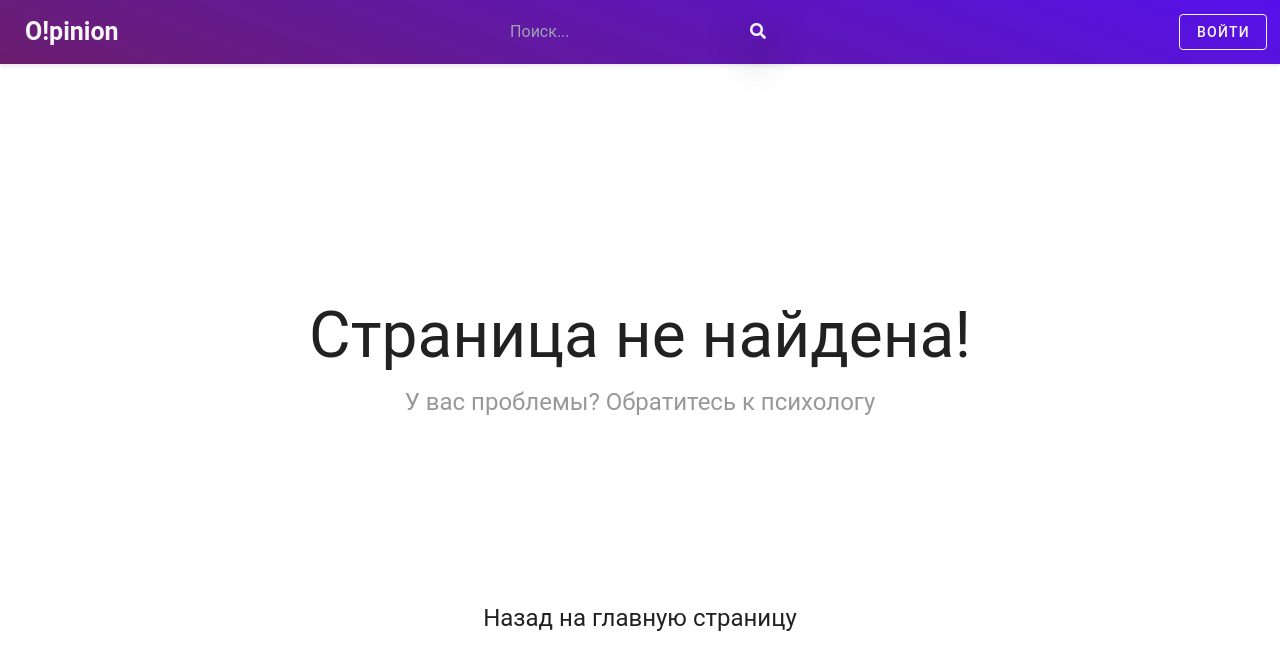
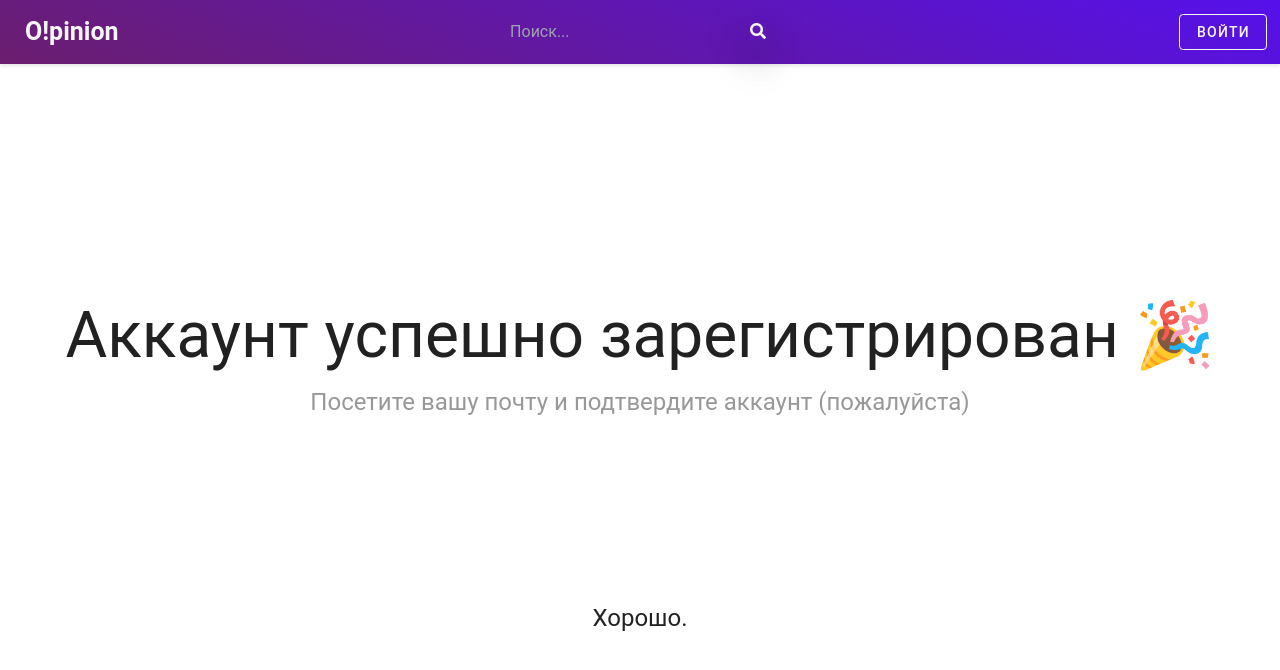
Before and after one commit to shinemettd/O-pinion-Vue3, a Vue app: page /success-registration in a window 1280 px wide. Shown: the top 670 px of the page. Built offline with nearby package versions, Linux system fonts and the light colour scheme; what vue3-observe-visibility would draw is missing.

Commit message:
add after registration page

```diff
--- a/src/components/Register.vue
+++ b/src/components/Register.vue
@@ -1,6 +1,6 @@
 <template>
   <div class="wrapper fadeInDown">
-    <div id="formContent">
+    <div v-if="!registerSuccess" id="formContent">
       <router-link to="/auth"><h2 class="inactive underlineHover">Войти</h2></router-link>
       <h2 class="inactive text-black">Зарегистрироваться</h2>
       <div class="fadeIn first"></div>
@@ -74,13 +74,20 @@
 
 
     </div>
+    <div v-else class="border rounded-xl py-10 px-10">
+      <h1 class = "text-center" style="font-size: 5em;">🎉</h1>
+      <h2 class = "text-center" style="font-size: 1.75em;"> Вы были успешно зарегистрированы </h2>
+      <h1 class = "text-center" style="font-size: 1em; margin-top: 1.5em;"> Проверьте почту {{ email }}, вам пришло письмо (с подтверждением аккаунта)</h1>
+      <h3 class = "text-center" style="font-size: 1em; margin-top: 1.5em;"> <router-link to="/auth"> На страницу входа </router-link></h3>
+    </div>
   </div>
 </template>
 
 <script>
 import {ref} from 'vue';
-import axios from 'axios';
+import axios, {HttpStatusCode} from 'axios';
 import store from "@/store/store";
+import router from "@/plugins/router";
 
 export default {
   setup() {
@@ -95,6 +102,8 @@ export default {
 
     const showPassword = ref(false);
     const errors = ref({});
+
+    const registerSuccess = ref(false);
 
     const register = async () => {
       errors.value = {};
@@ -114,9 +123,7 @@ export default {
               'Content-Type': 'application/json',
             },
           });
-
-          console.log(response.data);
-          this.$router.push('/auth');
+          await router.push('/success-registration');
 
         } catch (error) {
         }
@@ -218,6 +225,7 @@ export default {
       togglePasswordVisibility,
       birth_date,
       errors,
+      registerSuccess,
     };
   },
 };
--- /dev/null
+++ b/src/pages/SuccessRegisterPage.vue
@@ -0,0 +1,30 @@
+<script setup>
+</script>
+
+<template>
+  <h1 class = "main-message text-center"> Аккаунт успешно зарегистрирован 🎉</h1>
+  <h2 class = "secondary-message text-center"> Посетите вашу почту и подтвердите аккаунт (пожалуйста)</h2>
+  <h3 class = "back-to-main-page-message text-center"> <router-link to="/auth"> Хорошо. </router-link></h3>
+</template>
+
+<style scoped>
+.main-message {
+  font-size: 4em;
+  margin-top: 3.5em;
+}
+
+.secondary-message {
+  font-size: 1.5em;
+  opacity: 50%;
+}
+
+.back-to-main-page-message {
+  font-size: 1.5em;
+  margin-top: 7.5em;
+}
+
+.back-to-main-page-message:hover {
+  color: purple;
+  transition: all 0.35s ease;
+}
+</style>
```
Also changed, not shown: src/plugins/router.js.
